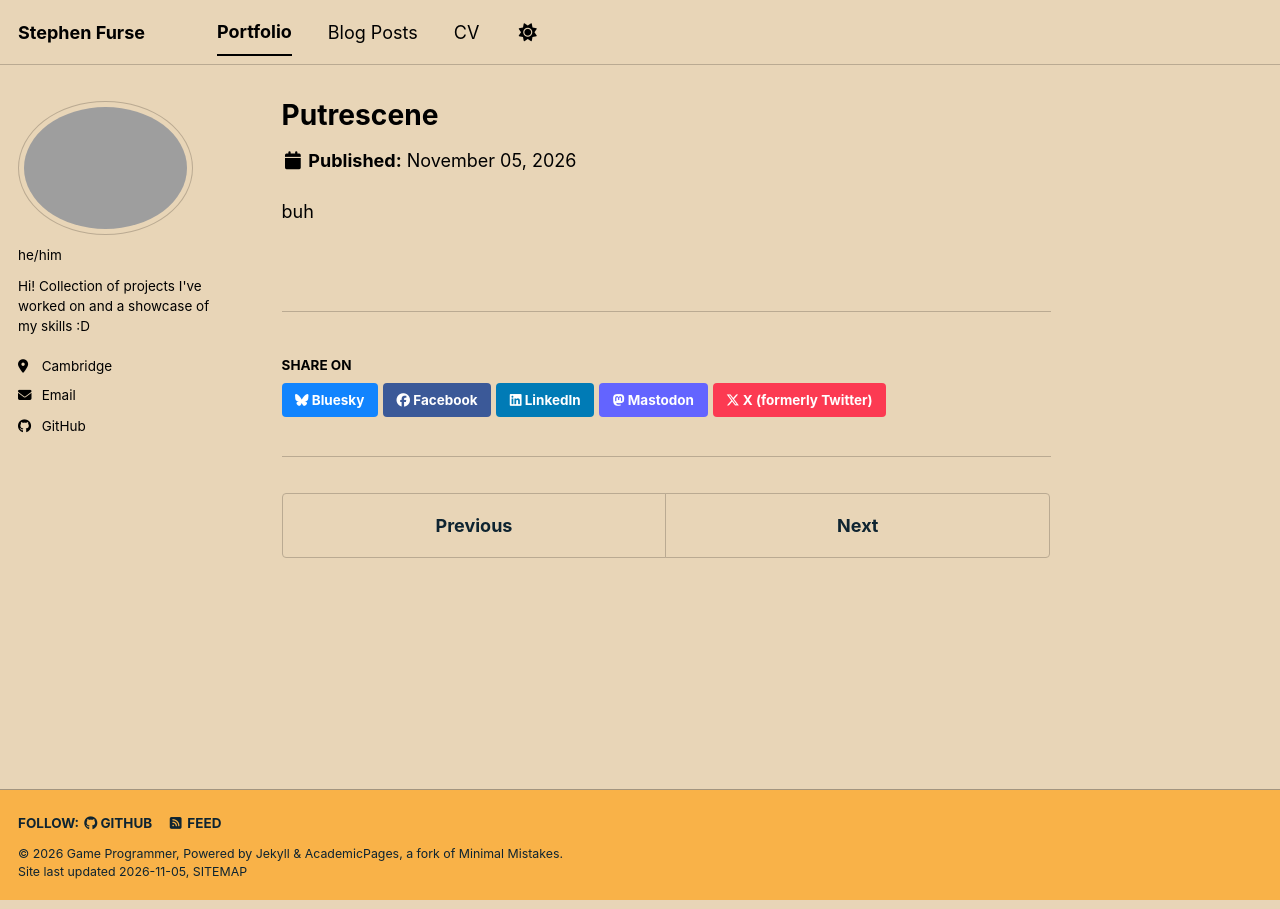
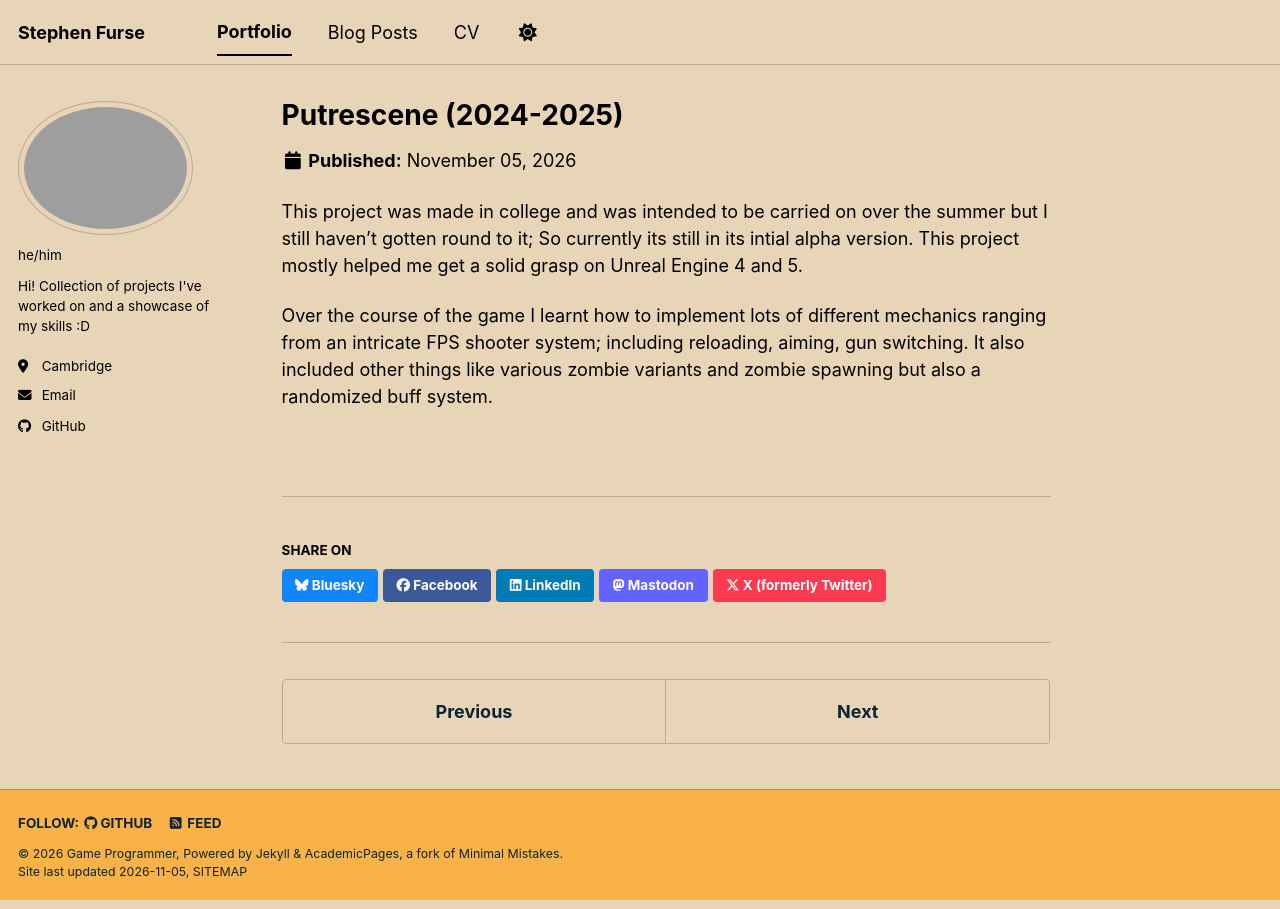
Before and after one commit to Stephen-Furse/Stephen-Furse.github.io, a Jekyll site: the page built from _portfolio/portfolio-2.md, in a window 1280 px wide. Built offline with Jekyll 4.4.1, drawn with Linux system fonts in a browser that asks for light colours; a script bundle is joined from its source files by our own code; a style sheet for code colours, icons or effects is not loaded.

Commit message:
writing up portfolio piece

```diff
--- a/_portfolio/portfolio-2.md
+++ b/_portfolio/portfolio-2.md
@@ -1,7 +1,9 @@
 ---
-title: "Putrescene"
+title: "Putrescene (2024-2025)"
 excerpt: "Zombie Story game and wave shooter <br/><img src='/images/500x300.png'>"
 collection: portfolio
 ---
 
-buh
+This project was made in college and was intended to be carried on over the summer but I still haven't gotten round to it; So currently its still in its intial alpha version. This project mostly helped me get a solid grasp on Unreal Engine 4 and 5.
+
+Over the course of the game I learnt how to implement lots of different mechanics ranging from an intricate FPS shooter system; including reloading, aiming, gun switching. It also included other things like various zombie variants and zombie spawning but also a randomized buff system.
```
